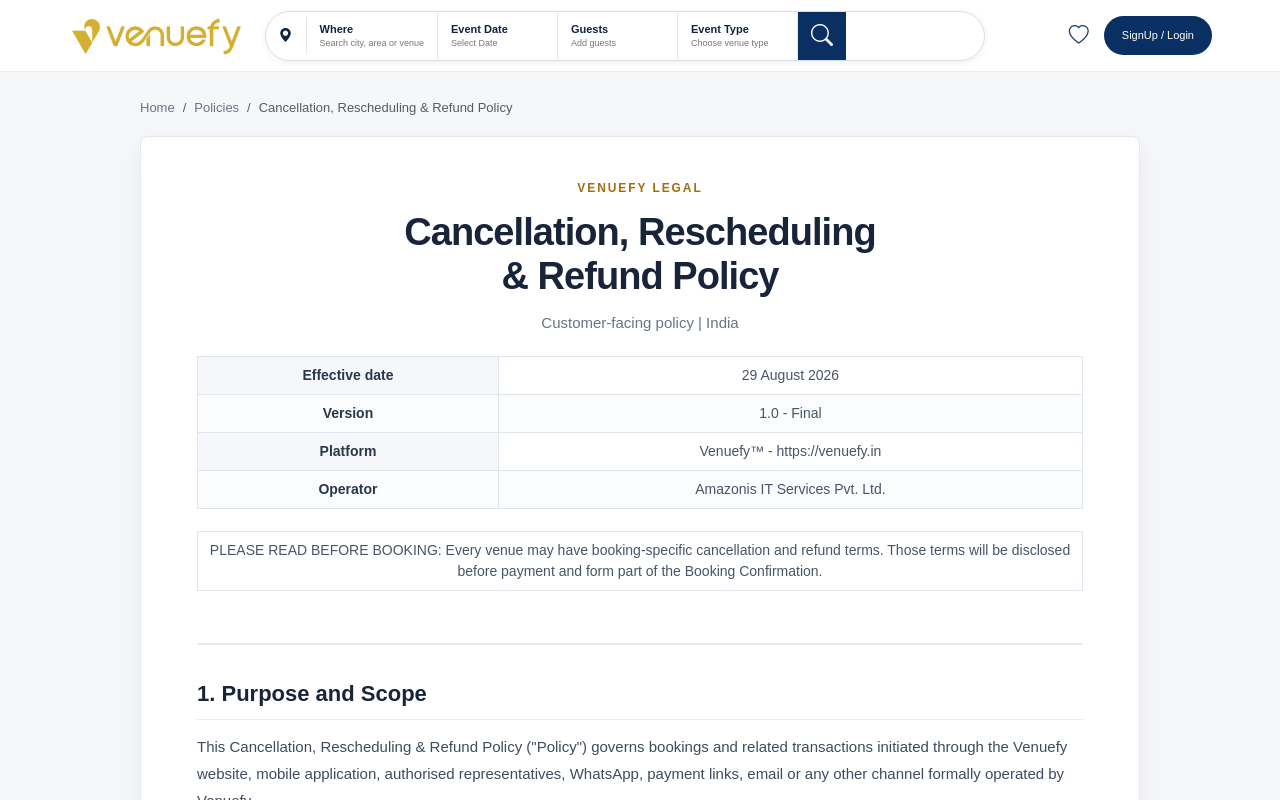
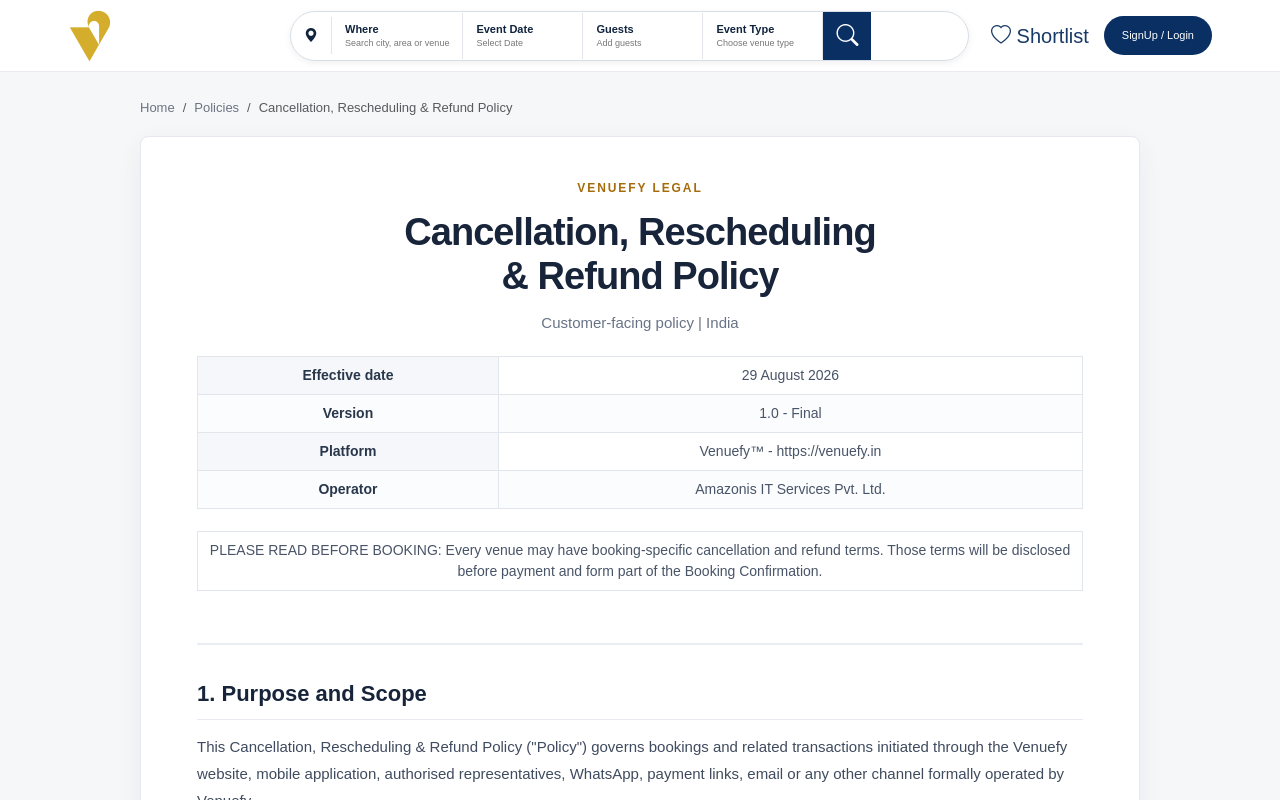
Before and after one commit to amazonistech/venuefy, a Next.js app: page /cancellation-refund-policy in a window 1280 px wide. Shown: the top 800 px of the page. Built offline with nearby package versions, Linux system fonts and the light colour scheme.

Commit message:
21-10-2026

```diff
--- a/app/globals.css
+++ b/app/globals.css
@@ -152,17 +152,7 @@ a {
   font-size: 11px;
 }
 
-.hero {
-  min-height: 600px;
-  background: url("/images/banner.jpeg") center/cover;
-}
-
-.hero-overlay {
-  min-height: 455px;
-  background: linear-gradient(#153f66aa, #35648c33 60%, #ffffff00);
-  padding-top: 62px;
-  color: #fff;
-}
+/* Hero styles are consolidated at the end of this file. */
 
 .hero h1 {
   font-size: 39px;
@@ -1926,3 +1916,446 @@ a {
     width: 125px;
   }
 }
+
+
+/* Figma: transparent navbar over the same hero background */
+.site-header.home-header {
+  position: absolute;
+  top: 0;
+  left: 0;
+  right: 0;
+  width: 100%;
+  height: 72px;
+  background: transparent;
+  border-bottom: none;
+  box-shadow: none;
+  z-index: 100;
+}
+
+.home-header .header-inner {
+  height: 72px;
+  gap: 22px;
+}
+
+.home-header .brand img {
+  display: block;
+  width: 130px;
+  height: auto;
+  object-fit: contain;
+}
+
+.home-header .top-nav {
+  background: rgba(255, 255, 255, 0.13);
+  border: 1px solid rgba(255, 255, 255, 0.4);
+  backdrop-filter: blur(8px);
+  -webkit-backdrop-filter: blur(8px);
+}
+
+.home-header .top-nav a {
+  color: #fff;
+}
+
+.home-header .top-nav .active {
+  background: #0a3c77;
+  color: #fff;
+}
+
+.home-header .top-nav small {
+  background: #f7b21b;
+  color: #10243e;
+}
+
+.home-header .header-actions {
+  color: #fff;
+}
+
+.home-header .heart-icon {
+  color: #fff;
+}
+
+.home-header .login-btn {
+  background: #0a3c77;
+  color: #fff;
+  border: 1px solid rgba(255, 255, 255, 0.18);
+}
+
+/* Mobile adjustments */
+@media (max-width: 767.98px) {
+
+  .site-header.home-header,
+  .home-header .header-inner {
+    height: 64px;
+  }
+
+  .home-header .header-inner {
+    gap: 10px;
+  }
+
+  .home-header .brand img {
+    width: 105px;
+  }
+
+  .home-header .top-nav {
+    gap: 0;
+  }
+
+  .home-header .top-nav a {
+    padding: 8px;
+    font-size: 10px;
+  }
+
+  .home-header .header-actions {
+    gap: 8px;
+  }
+
+  .home-header .login-btn {
+    padding: 8px 10px;
+    font-size: 10px;
+  }
+
+  .hero-overlay {
+    padding-top: 105px;
+  }
+
+  .hero h1 {
+    font-size: 30px;
+  }
+}
+
+
+/* Push hero search and location options toward the bottom */
+.hero {
+  min-height: 600px;
+}
+
+.hero-overlay {
+  min-height: 600px;
+  display: flex;
+  flex-direction: column;
+  align-items: center;
+  padding: 120px 18px 28px;
+  text-align: center;
+}
+
+/* Keep the heading and description at the top */
+.hero-overlay h1,
+.hero-overlay>p {
+  flex-shrink: 0;
+}
+
+/* Use available vertical space before the search bar */
+.hero-overlay .hero-search {
+  width: 100%;
+  margin: auto auto 0;
+  flex-shrink: 0;
+}
+
+/* Location options stay below the search bar */
+.hero-overlay .location-pills {
+  width: 100%;
+  margin-top: 12px;
+  flex-shrink: 0;
+}
+
+/* Mobile */
+@media (max-width: 576px) {
+  .hero-overlay {
+    min-height: 600px;
+    padding: 100px 14px 24px;
+  }
+
+  .hero-overlay .hero-search {
+    max-width: 100%;
+  }
+
+  .hero-overlay .location-pills {
+    gap: 6px;
+  }
+
+  .hero-overlay .location-pills button {
+    padding: 7px 10px;
+    font-size: 10px;
+  }
+}
+
+
+/* =========================================================
+   HOME HERO — consolidated layout
+   Keep heading near the top; search controls below it.
+   ========================================================= */
+.hero {
+  position: relative;
+  min-height: 600px;
+  background-image: url("/images/banner.jpeg");
+  background-position: center center;
+  background-size: cover;
+  background-repeat: no-repeat;
+  margin-top: 0;
+}
+
+.hero-overlay {
+  min-height: 600px;
+  padding: 120px 0 30px;
+  color: #fff;
+  background: linear-gradient(
+    to bottom,
+    rgba(21, 63, 102, 0.52) 0%,
+    rgba(53, 100, 140, 0.25) 58%,
+    rgba(255, 255, 255, 0) 100%
+  );
+}
+
+/* The container owns the vertical layout — not .hero-overlay */
+.hero-overlay > .container {
+  display: flex;
+  flex-direction: column;
+  align-items: center;
+}
+
+.hero-overlay h1 {
+  margin: 0;
+  font-size: 39px;
+  line-height: 1.05;
+  font-weight: 700;
+  flex-shrink: 0;
+}
+
+.hero-overlay h1 em {
+  color: #f5b51f;
+  font-style: normal;
+}
+
+.hero-overlay > .container > p:not(.search-filter-note) {
+  margin: 10px 0 28px;
+  flex-shrink: 0;
+}
+
+.hero-search {
+  width: 100%;
+  max-width: 980px;
+  min-height: 76px;
+  margin: 0 auto;
+  padding: 7px;
+  display: flex;
+  align-items: center;
+  border-radius: 18px;
+  background: #fff;
+  color: #182b42;
+  text-align: left;
+  box-shadow: 0 6px 20px #0003;
+}
+
+.hero-search .hero-search-field {
+  display: flex;
+  align-items: center;
+  gap: 10px;
+  min-width: 0;
+  padding: 8px 12px;
+  flex: 1 1 0;
+  border-right: 1px solid #e2e6eb;
+  text-align: left;
+}
+
+.hero-search .hero-location-field {
+  flex: 1.45 1 0;
+}
+
+.hero-search .event-type-field {
+  border-right: 0;
+}
+
+.search-field-icon {
+  flex: 0 0 auto;
+  color: #0b3b78;
+  font-size: 22px;
+  line-height: 1;
+}
+
+.hero-search-field > span {
+  display: block;
+  width: 100%;
+  min-width: 0;
+}
+
+.hero-search .hero-search-field b {
+  display: block;
+  margin-bottom: 3px;
+  color: #18314f;
+  font-size: 12px;
+}
+
+.hero-search .hero-search-field input,
+.hero-search .hero-search-field select {
+  display: block;
+  width: 100%;
+  min-width: 0;
+  margin-top: 0;
+  border: 0;
+  outline: 0;
+  background: transparent;
+  color: #45566d;
+  font-size: 11px;
+}
+
+.hero-search .hero-search-field input::placeholder {
+  color: #777;
+}
+
+.hero-search .hero-search-field input[type="date"] {
+  min-height: 17px;
+}
+
+.hero-search select {
+  appearance: auto;
+}
+
+.hero-search .hero-search-submit {
+  display: inline-flex;
+  align-items: center;
+  justify-content: center;
+  flex: 0 0 58px;
+  width: 58px;
+  height: 58px;
+  min-width: 58px;
+  margin-left: 3px;
+  border: 0;
+  border-radius: 50%;
+  background: var(--navy);
+  color: #fff;
+  font-size: 25px;
+  transition: background .2s ease, transform .2s ease;
+}
+
+.hero-search .hero-search-submit:hover {
+  background: #13539b;
+  transform: translateY(-1px);
+}
+
+.location-pills {
+  display: flex;
+  width: 100%;
+  justify-content: center;
+  flex-wrap: wrap;
+  gap: 8px;
+  margin-top: 12px;
+}
+
+.location-pills button {
+  padding: 8px 14px;
+  border: 1px solid #ffffff55;
+  border-radius: 20px;
+  background: #0c3f79dd;
+  color: #fff;
+  font-size: 12px;
+  cursor: pointer;
+}
+
+.location-pills button .bi {
+  margin-right: 3px;
+  font-size: 14px;
+}
+
+.search-filter-note {
+  margin: 9px 0 0 !important;
+  color: #fff;
+  font-size: 10px;
+  opacity: .88;
+}
+
+/* Tablet */
+@media (max-width: 992px) {
+  .hero {
+    min-height: 600px;
+  }
+
+  .hero-overlay {
+    min-height: 600px;
+    padding-top: 112px;
+  }
+
+  .hero-search {
+    max-width: 760px;
+    flex-wrap: wrap;
+    border-radius: 16px;
+  }
+
+  .hero-search .hero-search-field {
+    flex-basis: 40%;
+    border-bottom: 1px solid #e2e6eb;
+  }
+
+  .hero-search .event-type-field {
+    border-right: 1px solid #e2e6eb;
+  }
+
+  .hero-search .hero-search-submit {
+    flex: 1 0 100%;
+    width: 100%;
+    height: 45px;
+    min-width: 100%;
+    margin: 4px 0 0;
+    border-radius: 10px;
+  }
+}
+
+/* Mobile */
+@media (max-width: 576px) {
+  .hero,
+  .hero-overlay {
+    min-height: 600px;
+  }
+
+  .hero-overlay {
+    padding: 96px 0 24px;
+  }
+
+  .hero h1 {
+    font-size: 31px;
+  }
+
+  .hero-overlay > .container > p:not(.search-filter-note) {
+    margin: 10px 0 22px;
+    font-size: 12px;
+    line-height: 1.45;
+  }
+
+  .hero-search {
+    max-width: 100%;
+    padding: 8px;
+    display: grid;
+    grid-template-columns: 1fr 1fr;
+    border-radius: 15px;
+  }
+
+  .hero-search .hero-search-field {
+    min-width: 0;
+    padding: 9px 7px;
+    flex-basis: 100%;
+    border-right: 0;
+  }
+
+  .hero-search .hero-search-field:not(:last-of-type) {
+    border-bottom: 1px solid #e2e6eb;
+  }
+
+  .hero-search .hero-search-submit {
+    grid-column: 1 / -1;
+    width: 100%;
+    min-width: 100%;
+    height: 44px;
+    margin: 8px 0 0;
+  }
+
+  .location-pills {
+    gap: 6px;
+  }
+
+  .location-pills button {
+    padding: 7px 10px;
+    font-size: 10px;
+  }
+
+  .search-filter-note {
+    line-height: 1.4;
+  }
+}
--- a/components/Header.jsx
+++ b/components/Header.jsx
@@ -5,7 +5,7 @@ export default function Header({ variant = "default" }) {
     <header className={`site-header ${variant === "home" ? "home-header" : ""}`}>
       <div className="container header-inner">
         <Link className="brand" href="/">
-          <img src="/images/logo-navbar.png" height={40} alt="" />
+          <img src="/images/logo.png" alt="" />
         </Link>
         {variant === "home" ? (
           <nav className="top-nav" aria-label="Main navigation">
@@ -24,7 +24,7 @@ export default function Header({ variant = "default" }) {
           </div>
         )}
         <div className="header-actions">
-          <Link className="heart-icon" href="/#venue-results" aria-label="Saved venues"><i className="bi bi-heart" aria-hidden="true" /></Link>
+          <Link className="heart-icon fs-5" href="/#venue-results" aria-label="Saved venues"><i className="bi bi-heart" aria-hidden="true" /> Shortlist</Link>
           <Link className="login-btn" href="/#venue-results">SignUp / Login</Link>
         </div>
       </div>
--- a/components/HeroSearch.jsx
+++ b/components/HeroSearch.jsx
@@ -81,7 +81,7 @@ export default function HeroSearch({
               </span>
             </label>
             <button className="hero-search-submit" type="submit" aria-label="Search venues" title="Search venues">
-              <i className="bi bi-search" aria-hidden="true" />
+              <i className="bi bi-search mt-2" aria-hidden="true" />
             </button>
           </form>
           <datalist id="venue-locations">
@@ -94,7 +94,7 @@ export default function HeroSearch({
               </button>
             ))}
           </div>
-          <p className="search-filter-note">Date and guest count are selectable; results currently filter by venue, location and category supported by the API.</p>
+          {/* <p className="search-filter-note">Date and guest count are selectable; results currently filter by venue, location and category supported by the API.</p> */}
         </div>
       </div>
     </section>
--- a/components/HomePageClient.jsx
+++ b/components/HomePageClient.jsx
@@ -138,7 +138,7 @@ export default function HomePageClient() {
               </button>
               {venueCategories.map((item) => (
                 <button className={`outline-chip ${category === item._id ? "active-chip" : ""}`} type="button" key={item._id} onClick={() => handleVenueCategory(item._id)}>
-                  {item.name}
+                  <span dangerouslySetInnerHTML={{ __html: item.icon }} /> {item.name}
                 </button>
               ))}
               {categoryLoading && <span className="small-muted">Loading venue categories...</span>}
```
Also changed, not shown: public/images/logo.png (added), 1 other file (tests, documents, lock files or other folders).
